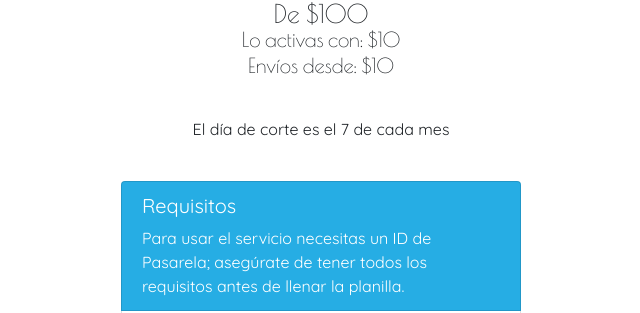
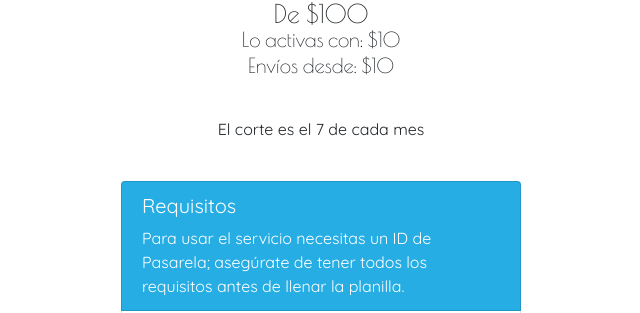
Before and after one commit to veca-git/veca, a Jekyll site: the page built from pasarela/index.html, in a window 1280 px wide and 900 px high, scrolled down 718 px. Shown: the part 141-454 px from the top of the window, without its empty margins (319-959 px from the left). Built offline with Jekyll 4.4.1, drawn with Linux system fonts in a browser that asks for light colours.

Commit message:
Update index.html

```diff
--- a/pasarela/index.html
+++ b/pasarela/index.html
@@ -46,15 +46,15 @@
 		</div>
 
 		<div class="mt-4 font-poiret-l A-justificado text-center">
-			<p>De $5000<br><small>Lo activas con: $150<br>Envíos desde: $150</small></p>
+			<p><span class="color-black">De $5000</span><br><small>Lo activas con: $150<br>Envíos desde: $150</small></p>
 		</div>
 
 		<div class="mt-4 font-poiret-l A-justificado text-center">
-			<p>De $100<br><small>Lo activas con: $10<br>Envíos desde: $10</small></p>
+			<p><span class="color-black">De $100</span><br><small>Lo activas con: $10<br>Envíos desde: $10</small></p>
 		</div>
 
 		<div class="mt-4 text-center">
-			<p>El día de corte es el 7 de cada mes</p>
+			<p>El corte es el 7 de cada mes</p>
 		</div>
 
 
```
